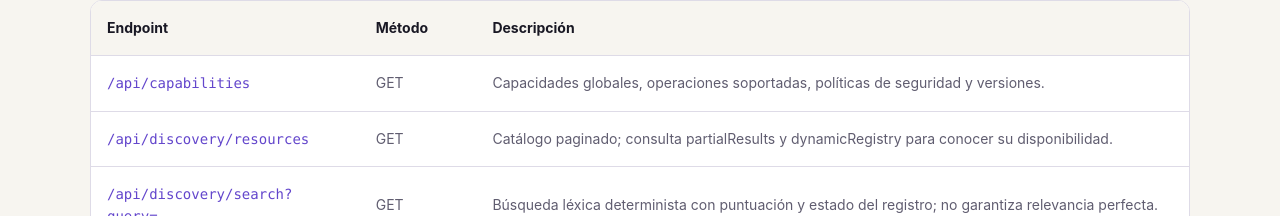
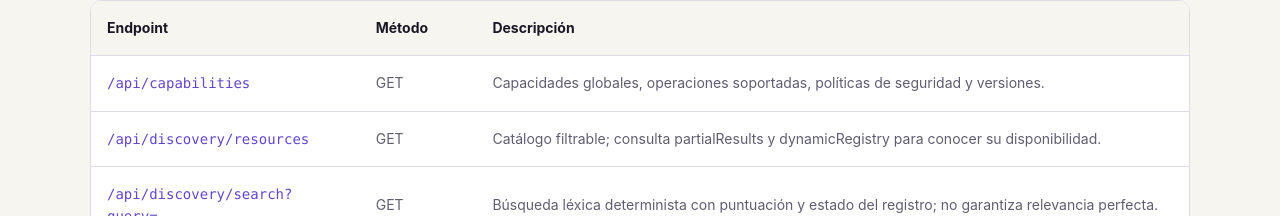
Before and after one commit to CaBsCrypto/stellar-bazaar-x402, a Next.js app: page /docs in a window 1280 px wide. Shown: the part 3317-3533 px from the top of the page. Built offline with nearby package versions, Linux system fonts and the light colour scheme.

Commit message:
docs: describe filtered catalog without promising pagination

```diff
--- a/app/docs/page.tsx
+++ b/app/docs/page.tsx
@@ -157,7 +157,7 @@ export default function DocsPage() {
             <tr>
               <td><code>/api/discovery/resources</code></td>
               <td>GET</td>
-                <td>Catálogo paginado; consulta partialResults y dynamicRegistry para conocer su disponibilidad.</td>
+                <td>Catálogo filtrable; consulta partialResults y dynamicRegistry para conocer su disponibilidad.</td>
             </tr>
             <tr>
                 <td><code>/api/discovery/search?query=...</code></td>
```
